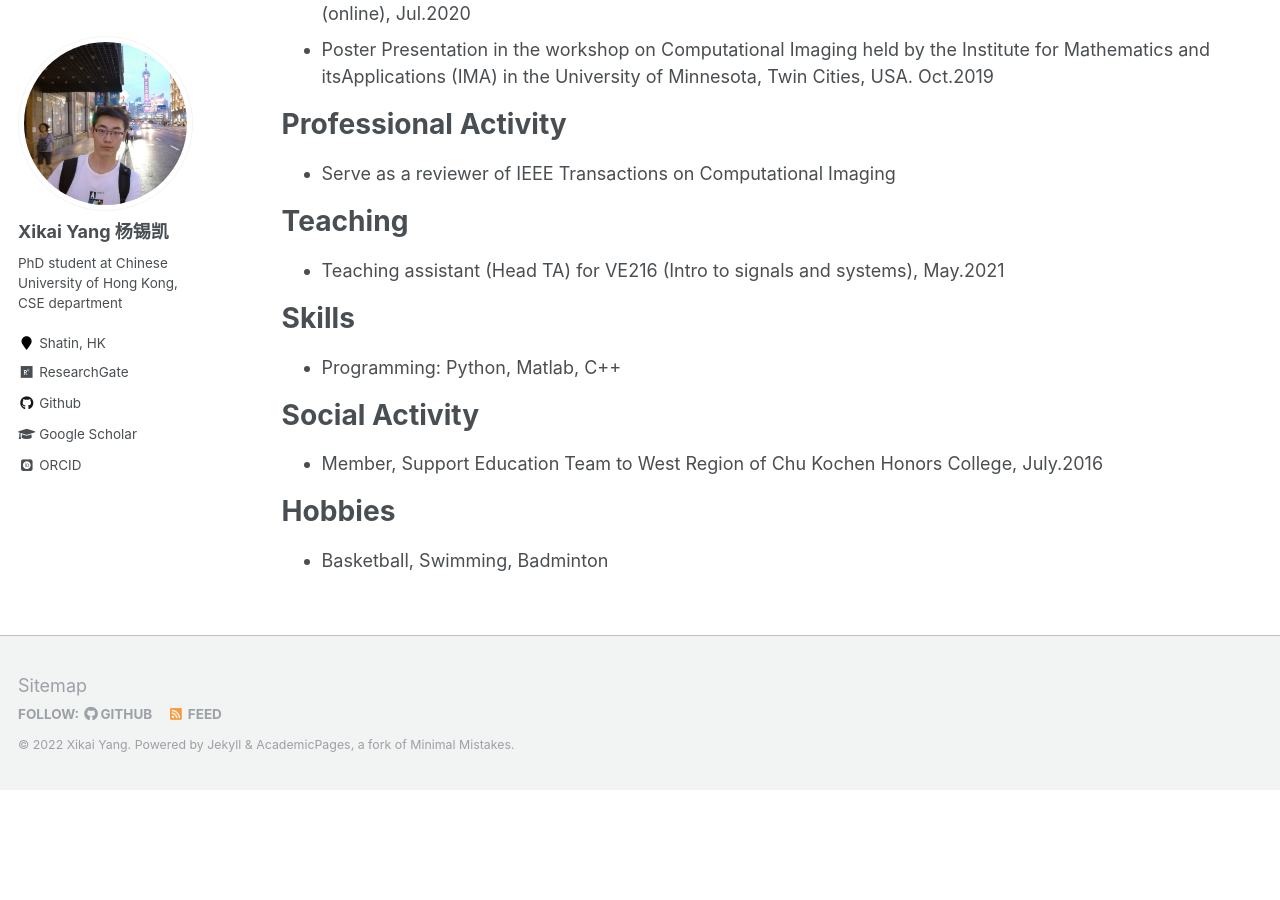
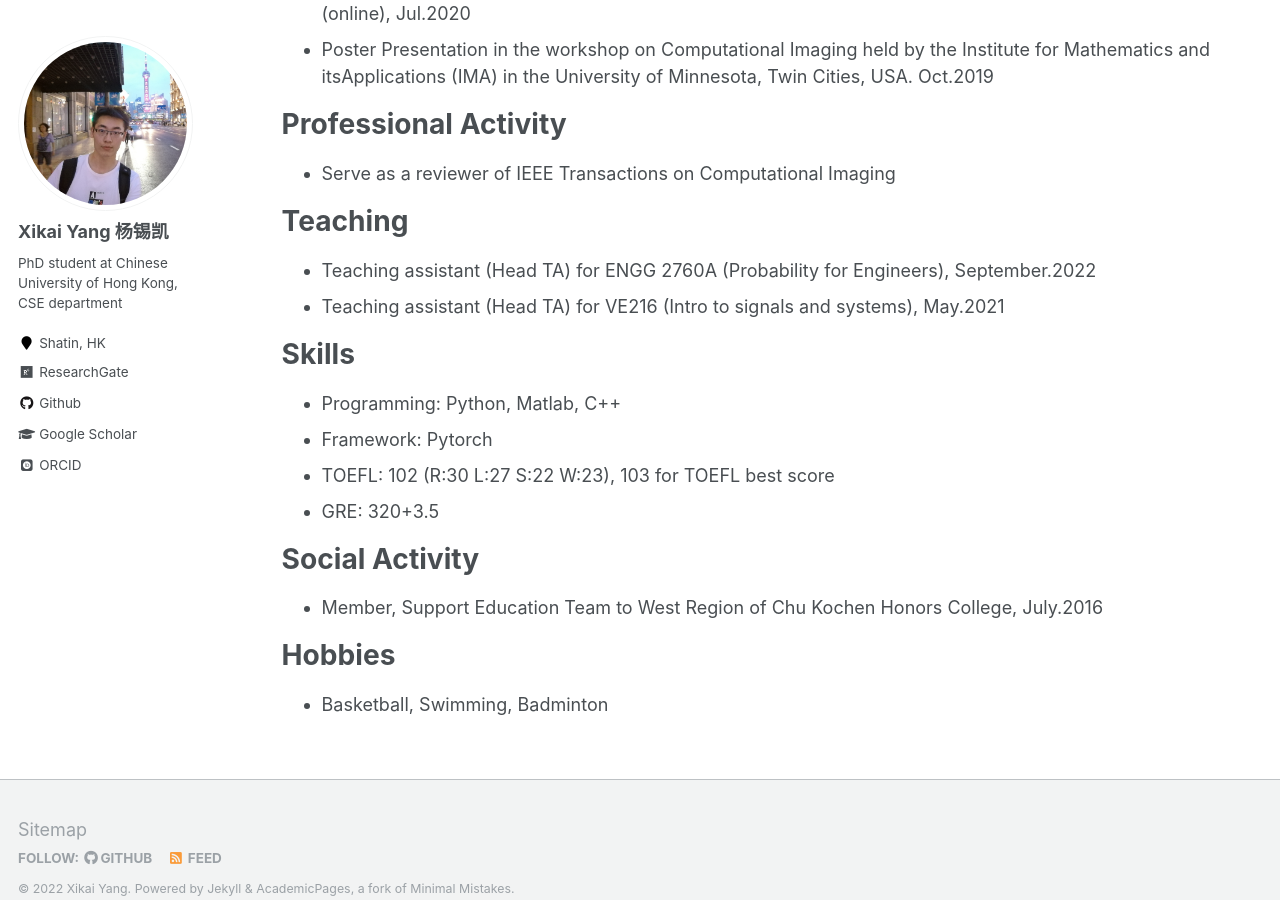
Before and after one commit to Xikai97/Xikai97.github.io, a Jekyll site: the page built from _pages/cv.md, in a window 1280 px wide and 900 px high, scrolled down 1198 px. Built offline with Jekyll 4.4.1, drawn with Linux system fonts in a browser that asks for light colours; some web fonts are replaced; before the commit the page ends 1988 px from its top, so only the background shows below that; some of the changed text lies outside the part shown.

Commit message:
Update cv.md

```diff
--- a/_pages/cv.md
+++ b/_pages/cv.md
@@ -52,11 +52,15 @@ Professional Activity
 
 Teaching
 ======
+* Teaching assistant (Head TA) for ENGG 2760A (Probability for Engineers), September.2022
 * Teaching assistant (Head TA) for VE216 (Intro to signals and systems), May.2021
 
  Skills
 ======
 * Programming: Python, Matlab, C++
+* Framework: Pytorch
+* TOEFL: 102 (R:30 L:27 S:22 W:23), 103 for TOEFL best score
+* GRE: 320+3.5
 
 Social Activity
 ======
```
Also changed, not shown: other parts of _pages/cv.md (+2 -2 lines).
